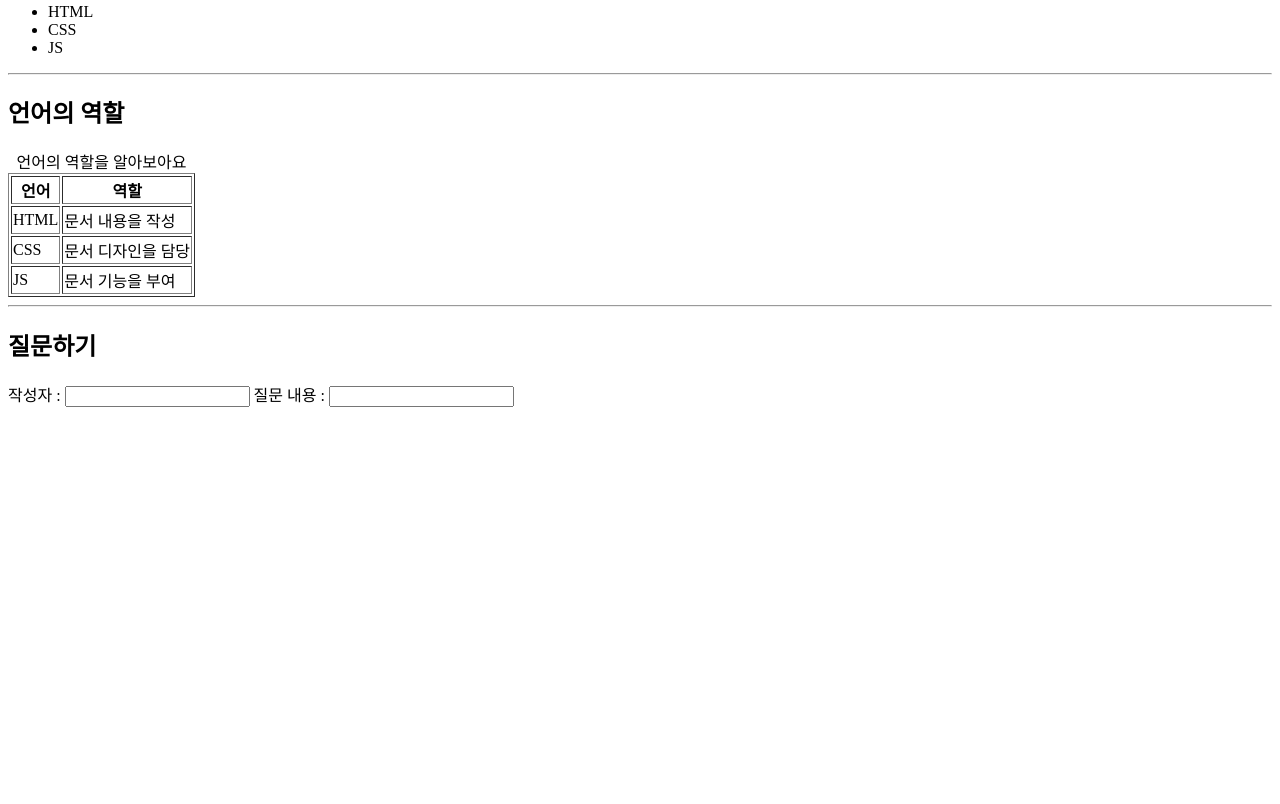
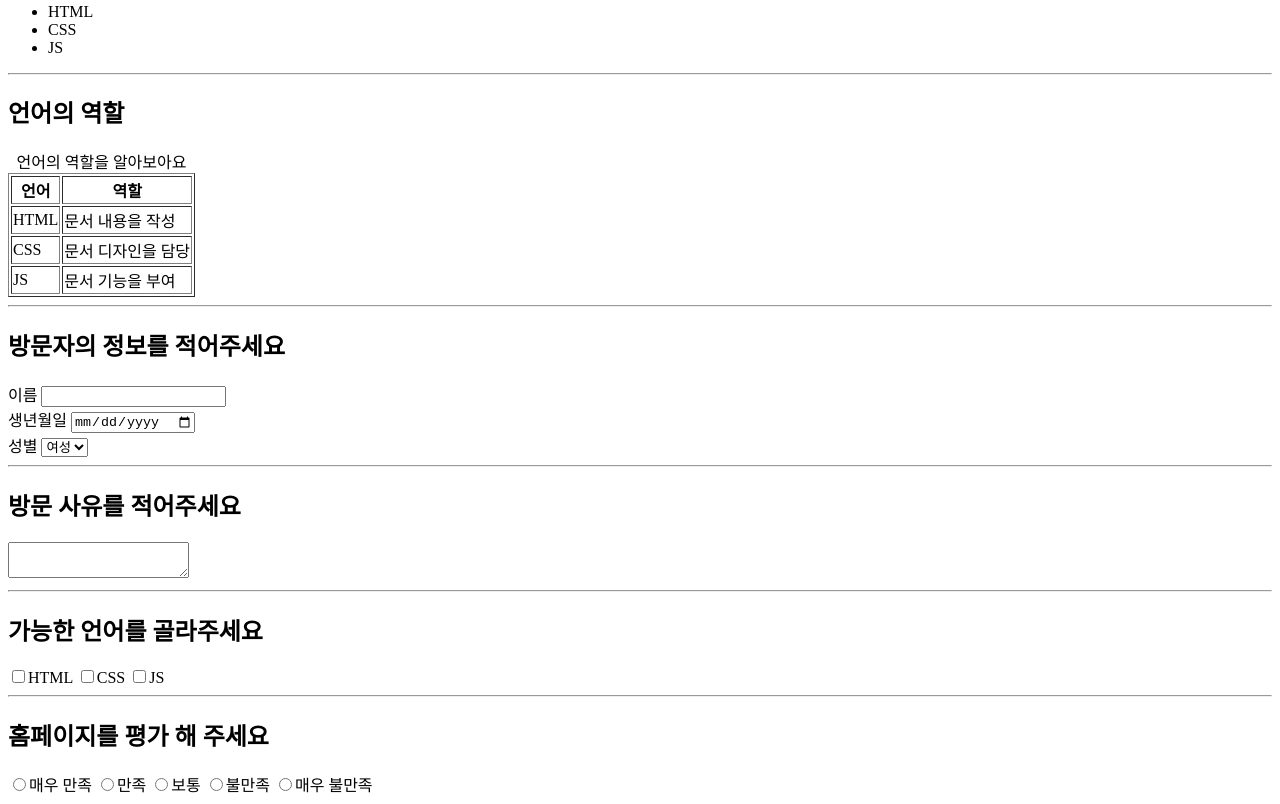
Before and after one commit to nageum/first, a plain HTML site: page index.html in a window 1280 px wide. Shown: the part 744-1548 px from the top of the page. Before the commit the page ends 1159 px from the top, so only its background shows below. Drawn offline with Linux system fonts and the light colour scheme.

Commit message:
fourth commit

```diff
--- a/index.html
+++ b/index.html
@@ -8,7 +8,7 @@
 </head>
 <body>
     <!-- 텍스트 태그 (+ 이 기호는 주석) -->
-    <h1>홈페이지 만들기</h1>
+    <h1>★홈페이지 만들기★</h1>
     <hr>
     <!-- h2는 부제목, 글씨크기 더 작음 -->
     <h2>뭐부터 시작하면 좋을까</h2>
@@ -59,11 +59,48 @@
             <td>문서 기능을 부여</td>
         </tr>
     </table>
-    <hr>
-    <h2>질문하기</h2>
 
     <!-- 입력 태그 -->
-    작성자 : <input type="text"/> 질문 내용 : <input type="text"/>
+    <hr>
+    <h2>방문자의 정보를 적어주세요</h2>
+    <!-- div는 태그를 묶어줌 하나의 블럭으로 처리, 한 줄을 몽땅 차지하게 됨 -->
+    <div>
+        <label>이름</label>
+        <input type="text">
+    </div>
+    <div>
+        <label>생년월일</label>
+        <input type="date">
+    </div>
+    <div>
+        <label>성별</label>
+        <select>
+            <option>여성</option>
+            <option>남성</option>
+        </select>
+    </div>
+
+
+    <hr>
+    <h2>방문 사유를 적어주세요</h2>
+    <textarea></textarea>
+
+    <hr>
+    <h2>가능한 언어를 골라주세요</h2>
+    <input type="checkbox"><label>HTML</label>
+    <input type="checkbox"><label>CSS</label>
+    <input type="checkbox"><label>JS</label>
+
+    <!-- name으로 묶어주면 묶음당 하나의 답변만 선택 가능 -->
+    <hr>
+    <h2>홈페이지를 평가 해 주세요</h2>
+    <input type="radio" name="estimation"><label>매우 만족</label>
+    <input type="radio" name="estimation"><label>만족</label>
+    <input type="radio" name="estimation"><label>보통</label>
+    <input type="radio" name="estimation"><label>불만족</label>
+    <input type="radio" name="estimation"><label>매우 불만족</label>
+
+
 
 </body>
 </html>
```
